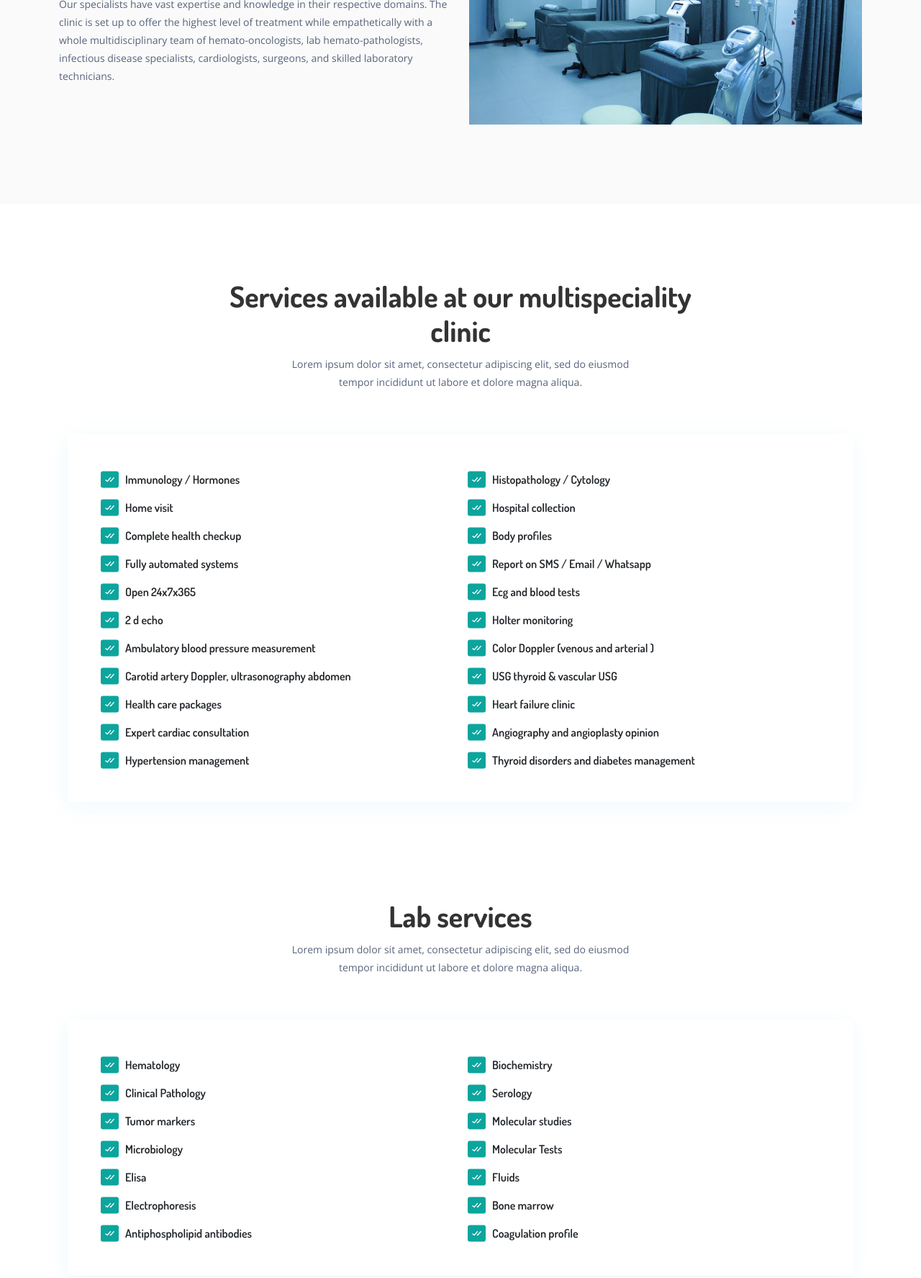
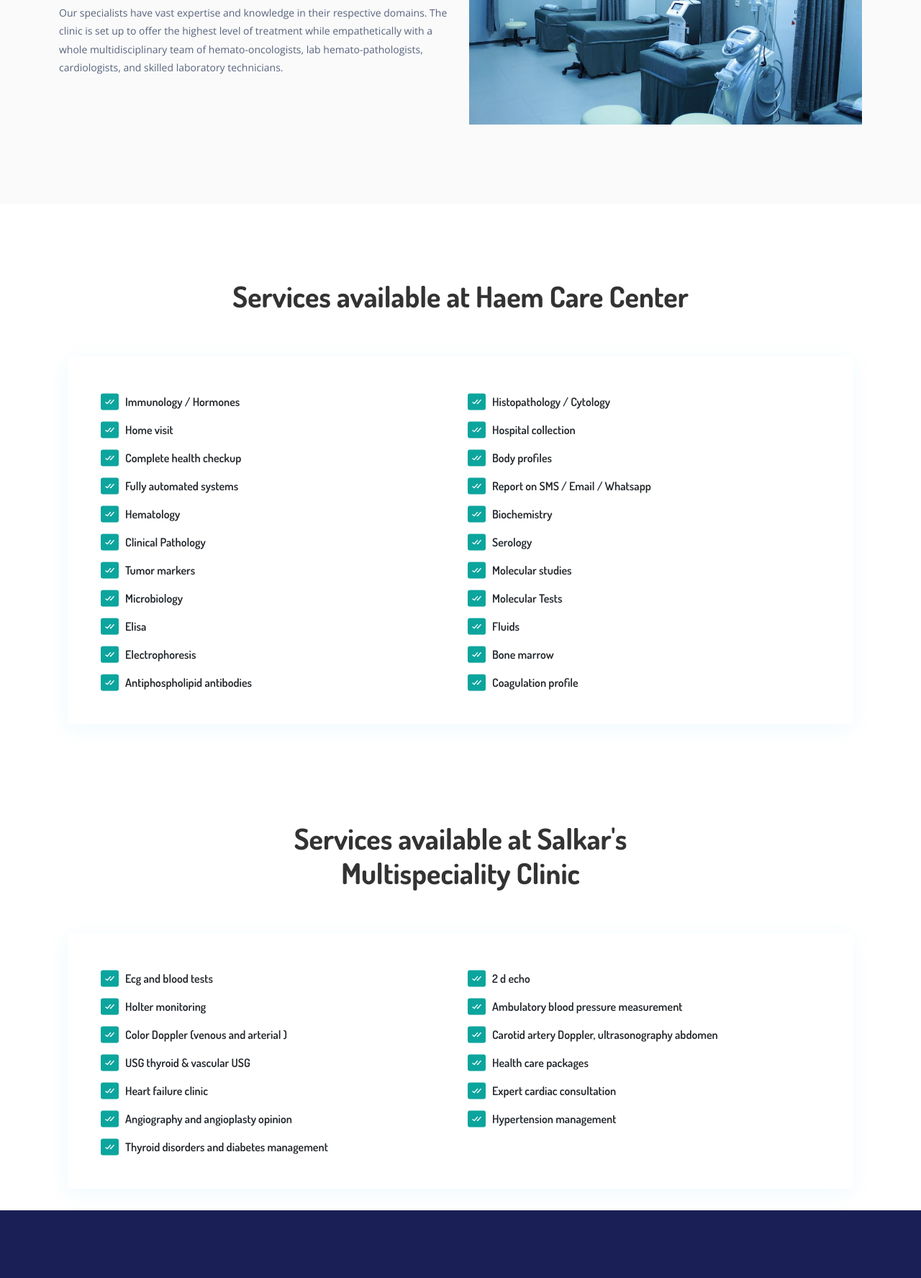
Before and after one commit to patlepkgit/haemcare, a plain HTML site: page services.html in a window 1280 px wide. Shown: the part 806-2581 px from the top of the page at 72% size. Drawn offline with nearby package versions, Linux system fonts and the light colour scheme.

Commit message:
site updated

```diff
--- a/services.html
+++ b/services.html
@@ -23,7 +23,7 @@
         <link rel="stylesheet" href="assets/css/responsive.css">
         <link rel="stylesheet" href="assets/css/dark-style.css">
 
-        <title>Haem & Heart Care</title>
+        <title>Haematology & Heart Care</title>
 
         <link rel="icon" type="image/png" href="assets/img/HaemCare_favicon.png">
     </head>
@@ -183,8 +183,8 @@
                             <h2>Cardiology, Haematology, General Healthcare</h2>
                             <p>Our specialists have vast expertise and knowledge in their respective domains. The
                                 clinic is set up to offer the highest level of treatment while empathetically with a whole
-                                multidisciplinary team of hemato-oncologists, lab hemato-pathologists, infectious
-                                disease specialists, cardiologists, surgeons, and skilled laboratory technicians.</p>
+                                multidisciplinary team of hemato-oncologists, lab hemato-pathologists,
+                                cardiologists, and skilled laboratory technicians.</p>
                         </div>
                     </div>
 
@@ -198,12 +198,79 @@
         </section>
         <!-- End Serivices Area -->
 
-        <!-- Start Feedback Area -->
-        <section class="ptb-110">
+         <!-- Start Feedback Area -->
+         <section class="ptb-110">
             <div class="container">
                 <div class="section-title">
-                    <h2>Services available at our multispeciality clinic</h2>
-                    <p>Lorem ipsum dolor sit amet, consectetur adipiscing elit, sed do eiusmod tempor incididunt ut labore et dolore magna aliqua.</p>
+                    <h2>Services available at Haem Care Center</h2>
+                </div>
+                    <div class="container">
+                        <div class="row ">
+                            <div class="col-lg-12 col-sm-6">
+                                <div class="overview-features-card">
+                                    <!-- <div class="features-image">
+                                        <img src="assets/img/ai-solution/features/features1.png" alt="image">
+                                    </div> -->
+                                    <div class="features-content">
+                                        <div class=" overview-box">
+                                            <!-- <div class="services-details-image wow animate__animated animate__fadeInUp">
+                                                <img src="assets/img/3.png" alt="image">
+                                            </div> -->
+                                            <div class=" content mw-100">
+                                                <!-- <p>Lorem Ipsum is simply dummy text of the printing and typesetting industry. Lorem Ipsum has been the industry’s standard dummy text ever since the 1500s, when an unknown printer.</p>
+                                                <p>Lorem Ipsum is simply dummy text of the printing and typesetting industry. Lorem Ipsum has been the industry’s standard dummy.</p> -->
+                                                <ul class="features-list">
+                                                    <li><span><i class='bx bx-check-double'></i> Immunology / Hormones</span></li>
+                                                    <li><span><i class='bx bx-check-double'></i> Histopathology / Cytology</span></li>
+                                                    <li><span><i class='bx bx-check-double'></i> Home visit</span></li>
+                                                    <li><span><i class='bx bx-check-double'></i> Hospital collection</span></li>
+                                                    <li><span><i class='bx bx-check-double'></i> Complete health checkup</span></li>
+                                                    <li><span><i class='bx bx-check-double'></i> Body profiles</span></li>
+                                                    <li><span><i class='bx bx-check-double'></i> Fully automated systems</span></li>
+                                                    <li><span><i class='bx bx-check-double'></i> Report on SMS / Email / Whatsapp</span></li>
+                                                    <li><span><i class='bx bx-check-double'></i> Hematology</span></li>
+                                                    <li><span><i class='bx bx-check-double'></i> Biochemistry</span></li>
+                                                    <li><span><i class='bx bx-check-double'></i> Clinical Pathology</span></li>
+                                                    <li><span><i class='bx bx-check-double'></i> Serology</span></li>
+                                                    <li><span><i class='bx bx-check-double'></i> Tumor markers</span></li>
+                                                    <li><span><i class='bx bx-check-double'></i> Molecular studies</span></li>
+                                                    <li><span><i class='bx bx-check-double'></i> Microbiology</span></li>
+                                                    <li><span><i class='bx bx-check-double'></i> Molecular Tests</span></li>
+                                                    <li><span><i class='bx bx-check-double'></i> Elisa</span></li>
+                                                    <li><span><i class='bx bx-check-double'></i> Fluids</span></li>
+                                                    <li><span><i class='bx bx-check-double'></i> Electrophoresis</span></li>
+                                                    <li><span><i class='bx bx-check-double'></i> Bone marrow</span></li>
+                                                    <li><span><i class='bx bx-check-double'></i> Antiphospholipid antibodies</span></li>
+                                                    <li><span><i class='bx bx-check-double'></i> Coagulation profile</span></li>
+
+                                                </ul>
+
+                                            </div>
+                                    </div>
+                                </div>
+                                </div>
+                            </div>
+
+
+
+
+                        </div>
+
+                    </div>
+
+
+            </div>
+
+            <!-- <div class="feedback-shape"><img src="assets/img/white-shape2.png" alt="image"></div>
+            <div class="shape-rectangle"><img src="assets/img/shape/1.png" alt="image"></div> -->
+        </section>
+        <!-- End Feedback Area -->
+
+        <!-- Start Feedback Area -->
+        <section class="">
+            <div class="container">
+                <div class="section-title">
+                    <h2>Services available at Salkar's Multispeciality Clinic</h2>
                 </div>
                     <div class="container">
                         <div class="row ">
@@ -222,15 +289,6 @@
                                                 <!-- <p>Lorem Ipsum is simply dummy text of the printing and typesetting industry. Lorem Ipsum has been the industry’s standard dummy text ever since the 1500s, when an unknown printer.</p>
                                                 <p>Lorem Ipsum is simply dummy text of the printing and typesetting industry. Lorem Ipsum has been the industry’s standard dummy.</p> -->
                                                 <ul class="features-list">
-                                                    <li><span><i class='bx bx-check-double'></i> Immunology / Hormones</span></li>
-                                                    <li><span><i class='bx bx-check-double'></i> Histopathology / Cytology</span></li>
-                                                    <li><span><i class='bx bx-check-double'></i> Home visit</span></li>
-                                                    <li><span><i class='bx bx-check-double'></i> Hospital collection</span></li>
-                                                    <li><span><i class='bx bx-check-double'></i> Complete health checkup</span></li>
-                                                    <li><span><i class='bx bx-check-double'></i> Body profiles</span></li>
-                                                    <li><span><i class='bx bx-check-double'></i> Fully automated systems</span></li>
-                                                    <li><span><i class='bx bx-check-double'></i> Report on SMS / Email / Whatsapp</span></li>
-                                                    <li><span><i class='bx bx-check-double'></i> Open 24x7x365</span></li>
                                                     <li><span><i class='bx bx-check-double'></i> Ecg and blood tests</span></li>
                                                     <li><span><i class='bx bx-check-double'></i> 2 d echo</span></li>
                                                     <li><span><i class='bx bx-check-double'></i> Holter monitoring</span></li>
@@ -298,66 +356,7 @@
         </section>
         <!-- End Feedback Area -->
 
-          <!-- Start Feedback Area -->
-          <section class="">
-            <div class="container">
-                <div class="section-title">
-                    <h2>Lab services</h2>
-                    <p>Lorem ipsum dolor sit amet, consectetur adipiscing elit, sed do eiusmod tempor incididunt ut labore et dolore magna aliqua.</p>
-                </div>
-                    <div class="container">
-                        <div class="row ">
-                            <div class="col-lg-12 col-sm-6">
-                                <div class="overview-features-card">
-                                    <!-- <div class="features-image">
-                                        <img src="assets/img/ai-solution/features/features1.png" alt="image">
-                                    </div> -->
-                                    <div class="features-content">
-                                        <div class=" overview-box">
-                                            <!-- <div class="services-details-image wow animate__animated animate__fadeInUp">
-                                                <img src="assets/img/3.png" alt="image">
-                                            </div> -->
-                                            <div class=" content mw-100">
-                                                <!-- <p>Lorem Ipsum is simply dummy text of the printing and typesetting industry. Lorem Ipsum has been the industry’s standard dummy text ever since the 1500s, when an unknown printer.</p>
-                                                <p>Lorem Ipsum is simply dummy text of the printing and typesetting industry. Lorem Ipsum has been the industry’s standard dummy.</p> -->
-                                                <ul class="features-list">
-                                                    <li><span><i class='bx bx-check-double'></i> Hematology</span></li>
-                                                    <li><span><i class='bx bx-check-double'></i> Biochemistry</span></li>
-                                                    <li><span><i class='bx bx-check-double'></i> Clinical Pathology</span></li>
-                                                    <li><span><i class='bx bx-check-double'></i> Serology</span></li>
-                                                    <li><span><i class='bx bx-check-double'></i> Tumor markers</span></li>
-                                                    <li><span><i class='bx bx-check-double'></i> Molecular studies</span></li>
-                                                    <li><span><i class='bx bx-check-double'></i> Microbiology</span></li>
-                                                    <li><span><i class='bx bx-check-double'></i> Molecular Tests</span></li>
-                                                    <li><span><i class='bx bx-check-double'></i> Elisa</span></li>
-                                                    <li><span><i class='bx bx-check-double'></i> Fluids</span></li>
-                                                    <li><span><i class='bx bx-check-double'></i> Electrophoresis</span></li>
-                                                    <li><span><i class='bx bx-check-double'></i> Bone marrow</span></li>
-                                                    <li><span><i class='bx bx-check-double'></i> Antiphospholipid antibodies</span></li>
-                                                    <li><span><i class='bx bx-check-double'></i> Coagulation profile</span></li>
 
-                                                </ul>
-
-                                            </div>
-                                    </div>
-                                </div>
-                                </div>
-                            </div>
-
-
-
-
-                        </div>
-
-                    </div>
-
-
-            </div>
-
-            <!-- <div class="feedback-shape"><img src="assets/img/white-shape2.png" alt="image"></div>
-            <div class="shape-rectangle"><img src="assets/img/shape/1.png" alt="image"></div> -->
-        </section>
-        <!-- End Feedback Area -->
 
         <!-- Start AI Subscribe Area -->
         <!-- <div class="ai-subscribe-area ptb-100">
```
Also changed, not shown: doctors.html (+1 -1 lines), index.html (+22 -21 lines), patients-info.html (+3 -5 lines).
